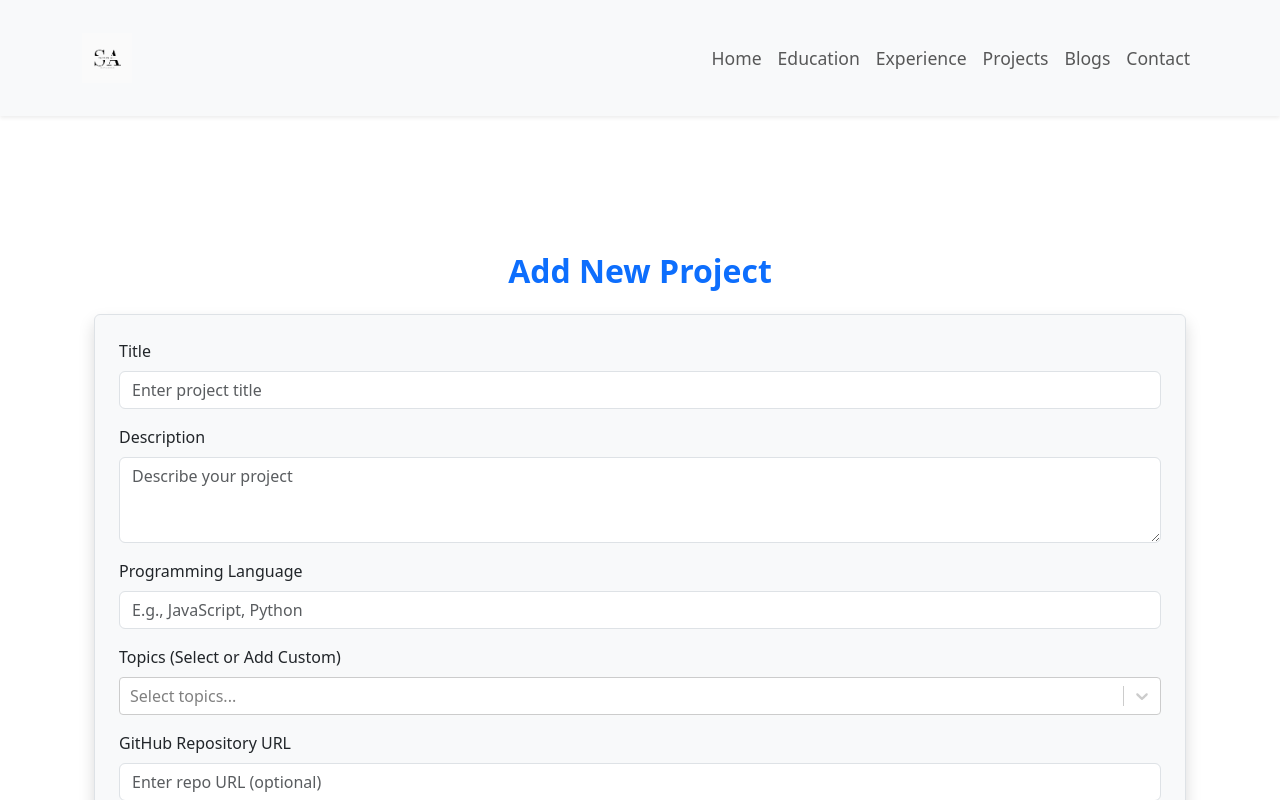
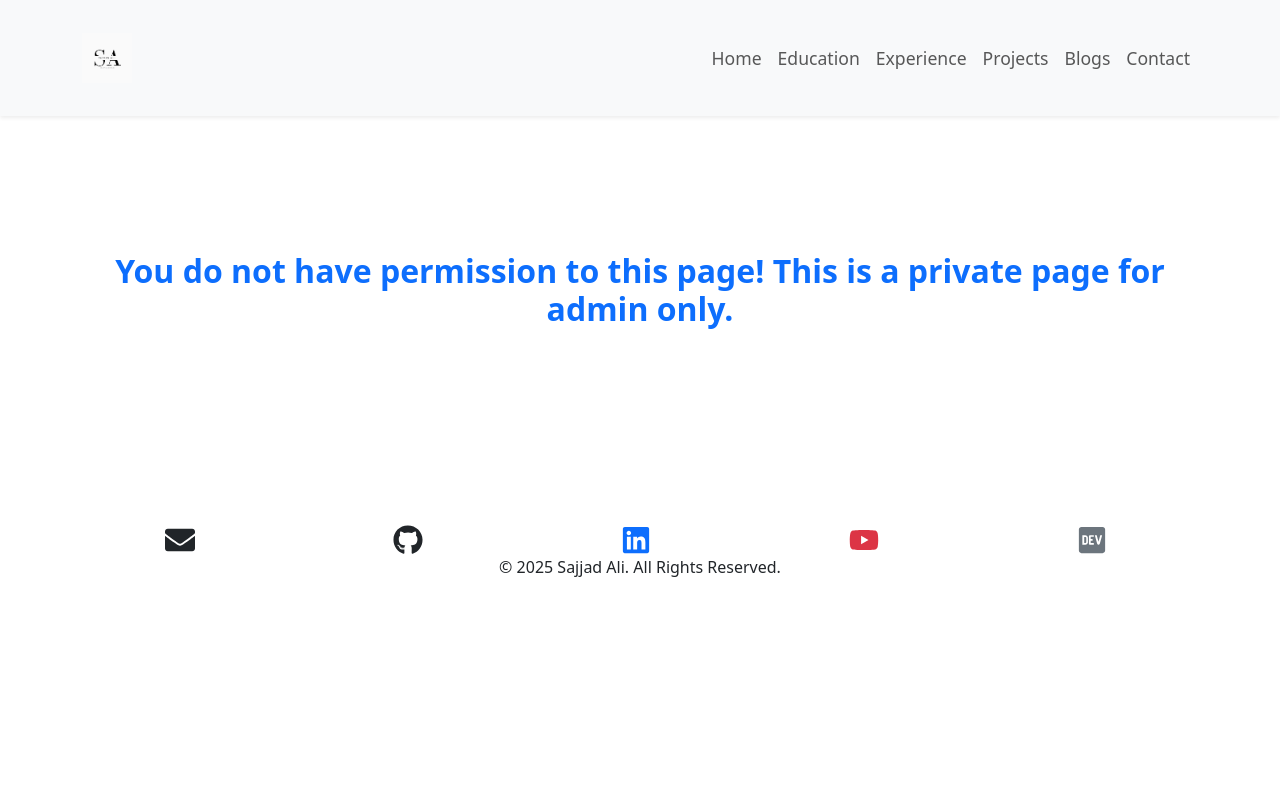
Before and after one commit to SajjadAli54/sajjadali, a Next.js app: page /projects/add in a window 1280 px wide. Built offline with nearby package versions, Linux system fonts and the light colour scheme.

Commit message:
add credential checks in add

```diff
--- /dev/null
+++ b/app/(routes)/projects/IllegalPage.tsx
@@ -0,0 +1,16 @@
+import React from "react";
+
+import { Container } from "react-bootstrap";
+
+function IllegalPage() {
+  return (
+    <Container className="my-5 animate__animated animate__fadeIn">
+      <h2 className="text-center text-primary mb-4 fw-bold">
+        You do not have permission to this page! This is a private page for
+        admin only.
+      </h2>
+    </Container>
+  );
+}
+
+export default IllegalPage;
--- a/app/(routes)/projects/add/page.tsx
+++ b/app/(routes)/projects/add/page.tsx
@@ -17,6 +17,9 @@ import { useRouter } from "next/navigation";
 import { Project, TopicOption } from "@types";
 
 import { createProject } from "@/app/services/projectService";
+import { useSelector } from "react-redux";
+import { selectUser } from "@/app/redux/slices/admin";
+import IllegalPage from "../IllegalPage";
 
 const ProjectSchema = Yup.object({
   title: Yup.string()
@@ -51,7 +54,12 @@ export default function ProjectForm() {
   const [loading, setLoading] = useState(false);
   const [selectedTopics, setSelectedTopics] = useState([]);
 
+  const user = useSelector(selectUser);
   const router = useRouter();
+
+  if (!user) {
+    return <IllegalPage />;
+  }
 
   const handleSubmit = async (values: Project, { resetForm }) => {
     setLoading(true);
@@ -73,7 +81,7 @@ export default function ProjectForm() {
   };
 
   return (
-    <Container className="my-5">
+    <Container className="my-5 animate__animated animate__fadeIn">
       <h2 className="text-center text-primary mb-4 fw-bold">Add New Project</h2>
 
       {successMessage && <Alert variant="success">{successMessage}</Alert>}
```
Also changed, not shown: app/(routes)/projects/page.tsx (+32 -8 lines).
